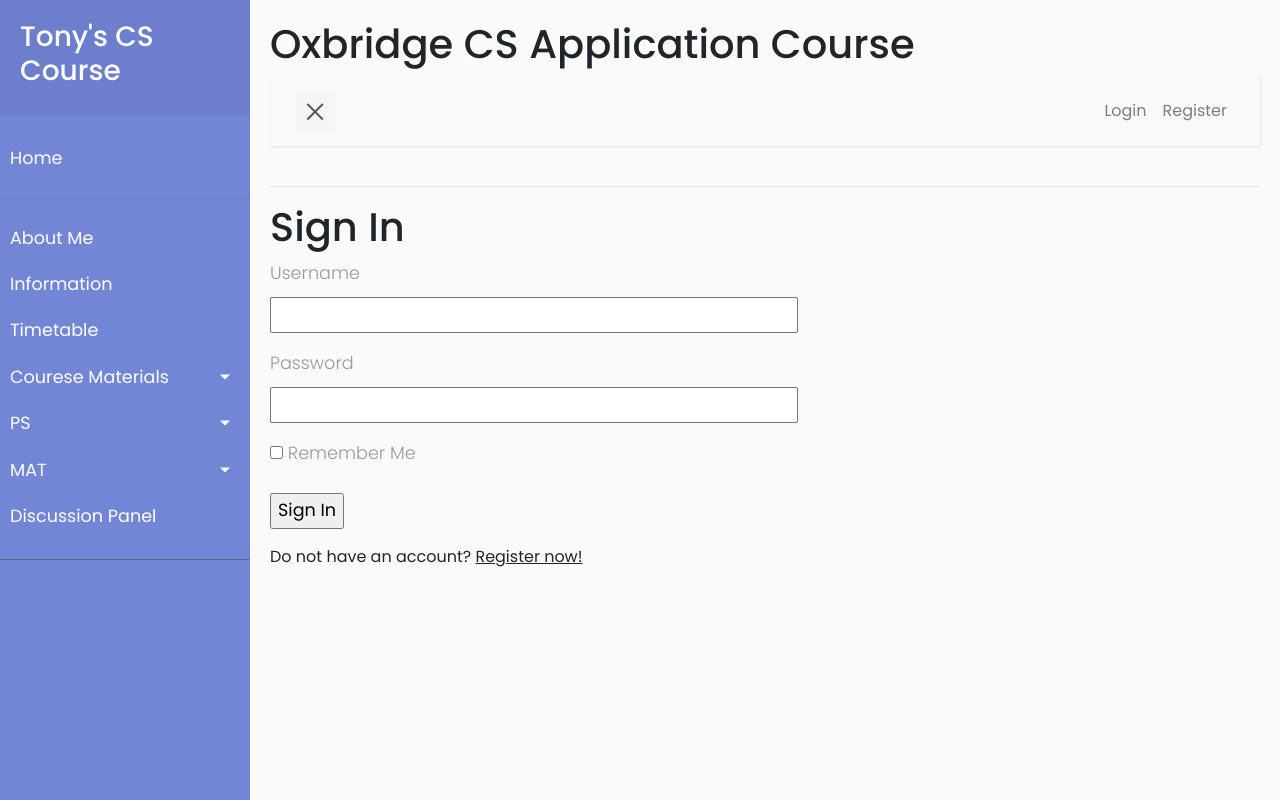
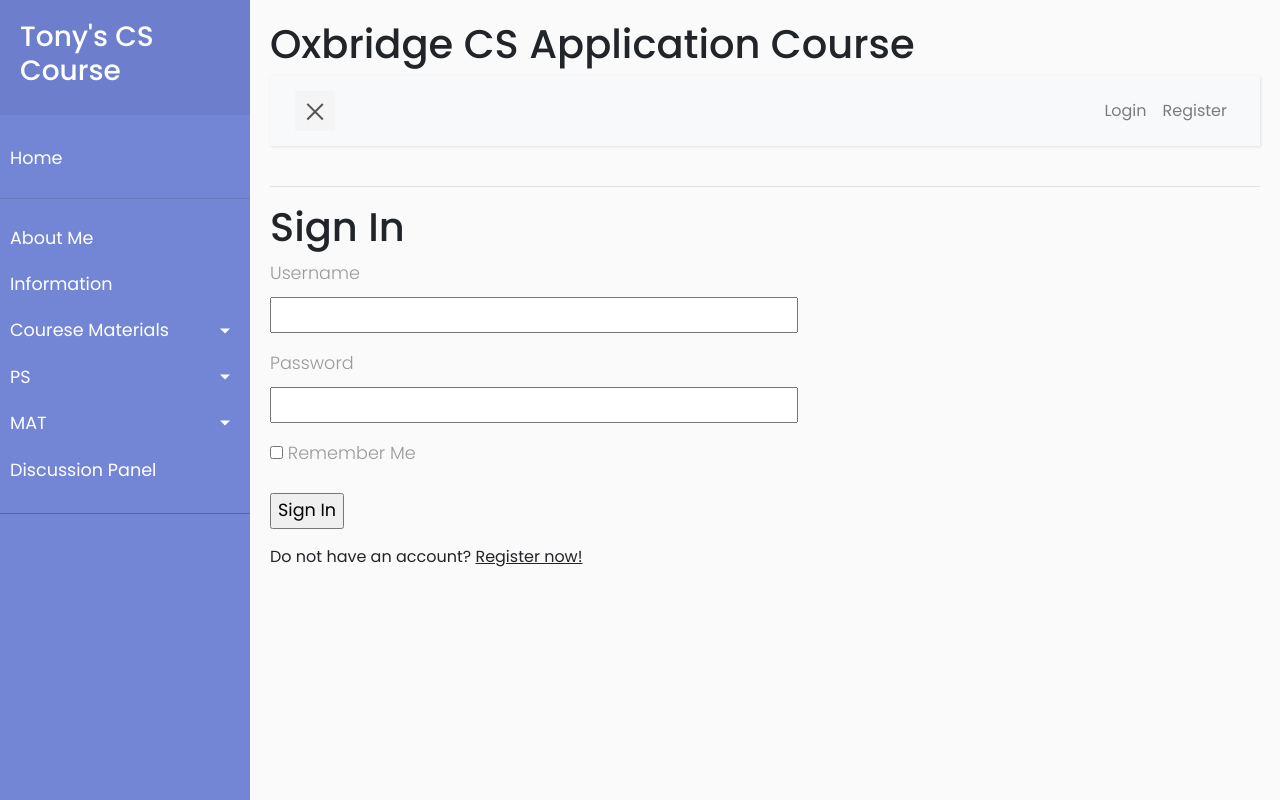
Before and after one commit to tjx0726/Personal-Website, a Flask app: a page that uses app/templates/base.html in a window 1280 px wide. Run offline with Flask 2, Linux system fonts and the light colour scheme; some libraries are stand-ins or nearby versions.

Commit message:
timetable removed

```diff
--- a/app/templates/base.html
+++ b/app/templates/base.html
@@ -36,9 +36,6 @@
                     </li>
                     <li>
                         <a href="#">Information</a>
-                    </li>
-                    <li>
-                        <a href="#">Timetable</a>
                     </li>
                     <li>
                         <a href="#cmSubmenu" data-toggle="collapse"
@@ -103,9 +100,6 @@
                             </li>
                             <li>
                                 <a href="{{ url_for('mat_management')}}">MAT Management</a>
-                            </li>
-                            <li>
-                                <a href="#">Timetable Management</a>
                             </li>
                             <li>
                                 <a href="{{ url_for('ps_management')}}">Review PS</a>
```
Also changed, not shown: app.db.
